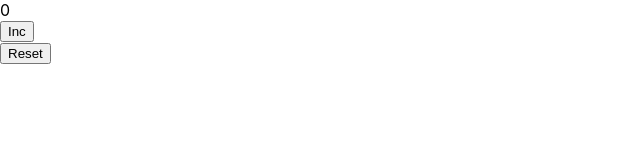
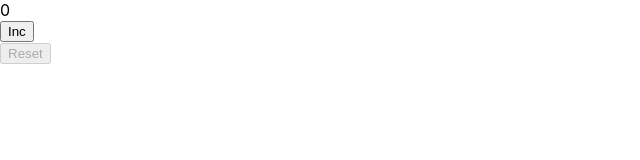
Before and after one commit to AndreyZaytsev90/IT-INC-counter, a React (Create React App) app in the folder counter/: page / in a window 1280 px wide. Shown: the top 160 px of the page, without its empty margins (0-640 px from the left). Built offline with nearby package versions, Linux system fonts and the light colour scheme.

Commit message:
Change files

```diff
--- a/counter/src/components/Button.tsx
+++ b/counter/src/components/Button.tsx
@@ -3,9 +3,10 @@ import React from 'react';
 type ButtonPropsType = {
     name: string
     callBack: () => void
+    isDisabled: boolean
 }
 
-const Button = ({name, callBack}: ButtonPropsType) => {
+const Button = ({name, callBack, isDisabled}: ButtonPropsType) => {
 
     const onClickHandler = () => {
         callBack()
@@ -13,7 +14,7 @@ const Button = ({name, callBack}: ButtonPropsType) => {
 
     return (
         <div>
-            <button onClick={onClickHandler}>{name}</button>
+            <button onClick={onClickHandler} disabled={isDisabled}>{name}</button>
         </div>
     );
 };
--- a/counter/src/components/Counter.tsx
+++ b/counter/src/components/Counter.tsx
@@ -13,8 +13,8 @@ const Counter = () => {
     return (
         <div>
             <Screen value={value}/>
-            <Button name={"Inc"} callBack={IncButtonHandler}/>
-            <Button name={"Reset"} callBack={ResetButtonHandler}/>
+            <Button name={"Inc"} callBack={IncButtonHandler} isDisabled={value === 5}/>
+            <Button name={"Reset"} callBack={ResetButtonHandler} isDisabled={value < 5}/>
         </div>
     );
 };
```
